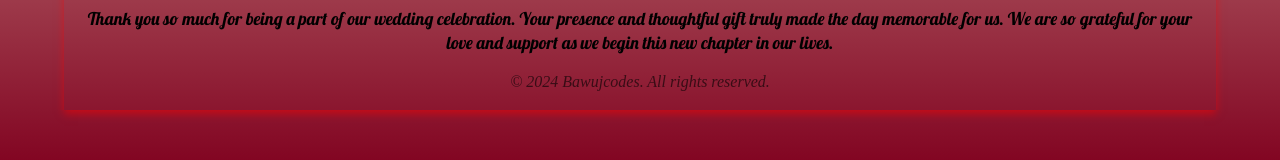
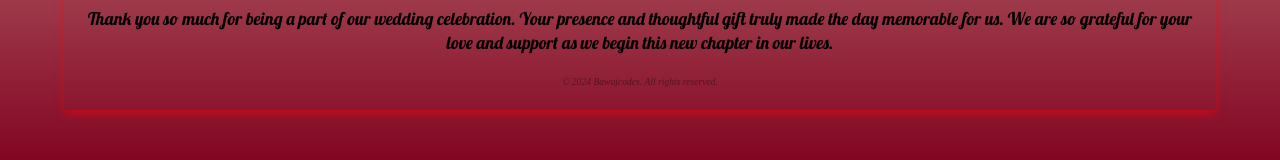
Before and after one commit to sageDeveloper12/seguntomi2024, a React (Vite) app: page /gallery in a window 1280 px wide. Shown: the part 531-691 px from the top of the page. Built offline with nearby package versions, Linux system fonts and the light colour scheme; no server answers.

Commit message:
css corrected

```diff
--- a/src/App.css
+++ b/src/App.css
@@ -562,6 +562,7 @@ section h2{
 }
 
 .copy{
-  opacity: 0.6;
+  font-size: 0.6rem;
+  opacity: 0.4;
   font-style: italic;
 }
```
